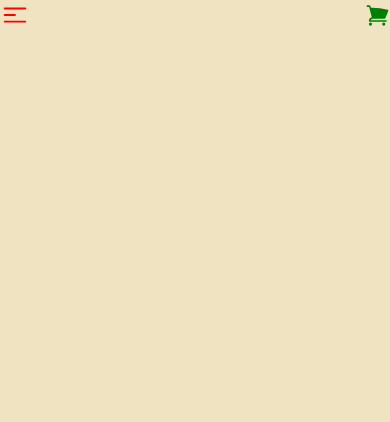
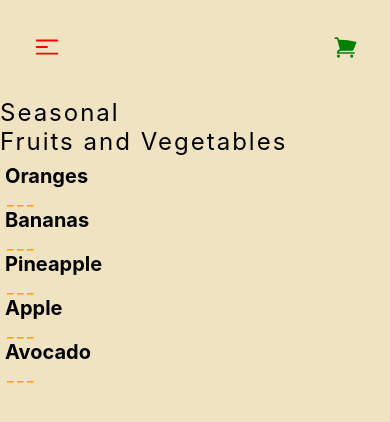
Before and after one commit to Sandesh567/veggie, a React Native app: screen / in a window 390 px wide. Shown: the top 422 px of the page. Built offline with nearby package versions, Linux system fonts and the light colour scheme.

Commit message:
Added List category

```diff
--- a/App.js
+++ b/App.js
@@ -1,10 +1,11 @@
-import { SafeAreaView, StyleSheet, Text, TouchableOpacity, View } from 'react-native';
-import React from 'react';
+import { SafeAreaView, ScrollView, StyleSheet, Text, TouchableOpacity, View } from 'react-native';
+import React, { useState } from 'react';
 import { Bars3CenterLeftIcon, ShoppingCartIcon } from "react-native-heroicons/solid";
 
+const categories = ['Oranges', 'Bananas', 'Pineapple', 'Apple', 'Avocado'];
+
 export default function App() {
-
-
+  const [activeCategory, setActiveCategory] = useState('Oranges');
 
   return (
     <SafeAreaView style={styles.top}>
@@ -14,6 +15,39 @@ export default function App() {
           <ShoppingCartIcon size={25} color="green" />
         </TouchableOpacity>
       </View>
+
+      <View style={styles.categories}>
+        <Text style={styles.secondtext}>
+          Seasonal
+        </Text>
+        <Text style={styles.secondtext}>
+          Fruits and Vegetables
+        </Text>
+        <ScrollView
+          style={styles.scroll}
+        >
+          {
+            categories.map((category, index) => {
+              let isActive = category == activeCategory;
+
+              return (
+                <TouchableOpacity
+                  key={index}
+                  onPress={() => setActiveCategory(category)}
+                  style={styles.list}
+
+                >
+                  <Text style={styles.listtext}>{category}</Text>
+                  <Text style={styles.hyphen}>
+                    _ _ _
+                  </Text>
+                </TouchableOpacity>
+              )
+            })
+          }
+
+        </ScrollView>
+      </View>
     </SafeAreaView>
   );
 }
@@ -22,15 +56,40 @@ const styles = StyleSheet.create({
   top: {
     flex: 1,
     backgroundColor: '#EFE3C2',
-
-
   },
   container: {
     flexDirection: 'row',
     justifyContent: 'space-between',
     alignItems: 'center',
-    margin: "30",
-    padding: '2'
+    margin: 30,
+    padding: 2
   },
+  categories: {
+    marginTop: 4,
+  },
+  secondtext: {
+    fontSize: 24,
+    letterSpacing: 2,
+  },
+  scroll: {
+    marginTop: 8,
+    paddingLeft: 5,
+
+  },
+  list: {
+    marginRight: 8,
+
+  },
+  listtext: {
+    fontSize: 20,
+    fontWeight: 'bold',
+    flexDirection: 'column'
+  },
+  hyphen: {
+    fontWeight: 'bold',
+    color: 'orange',
+    marginTop: 3,
+    marginLeft: 2
+  }
 
 })
```
